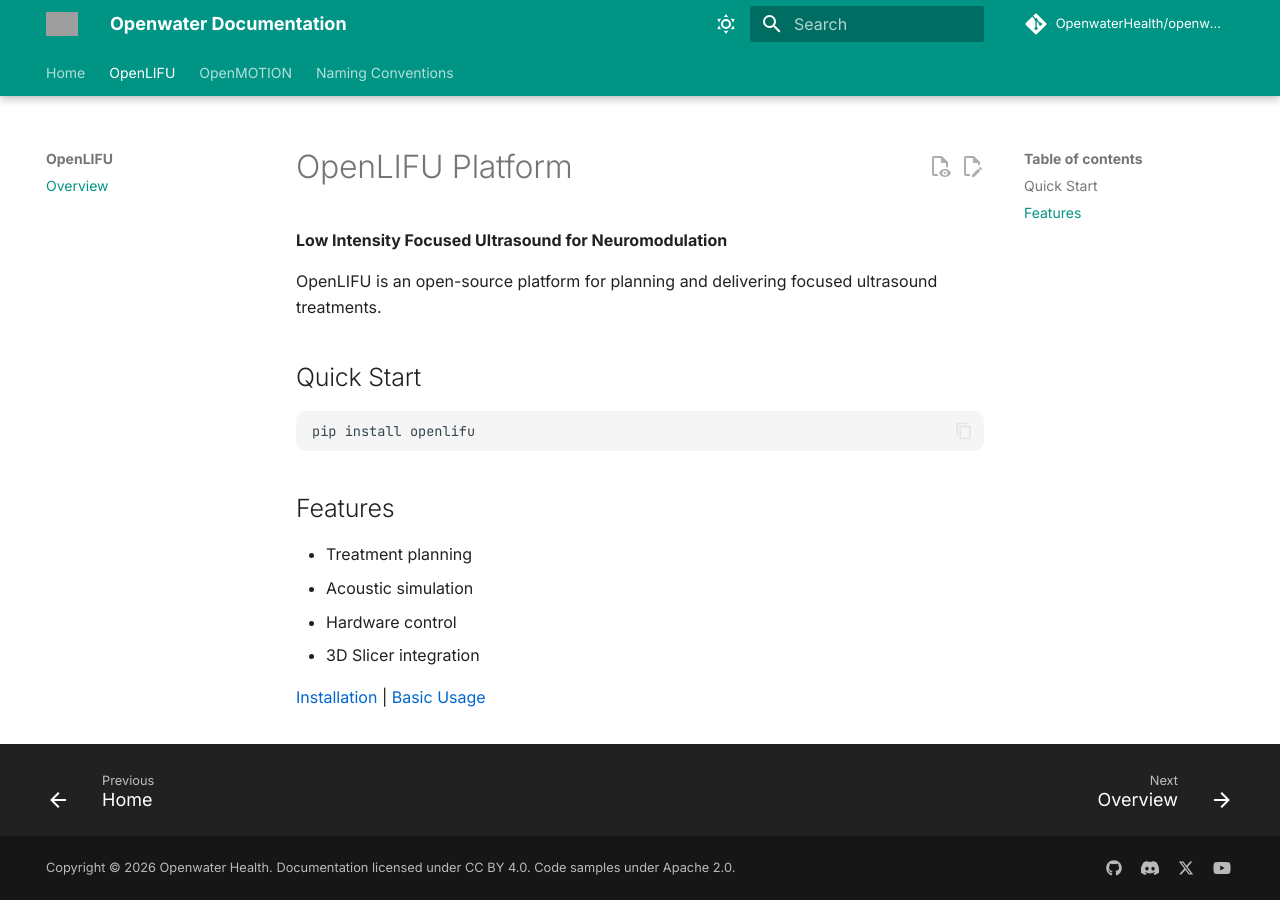
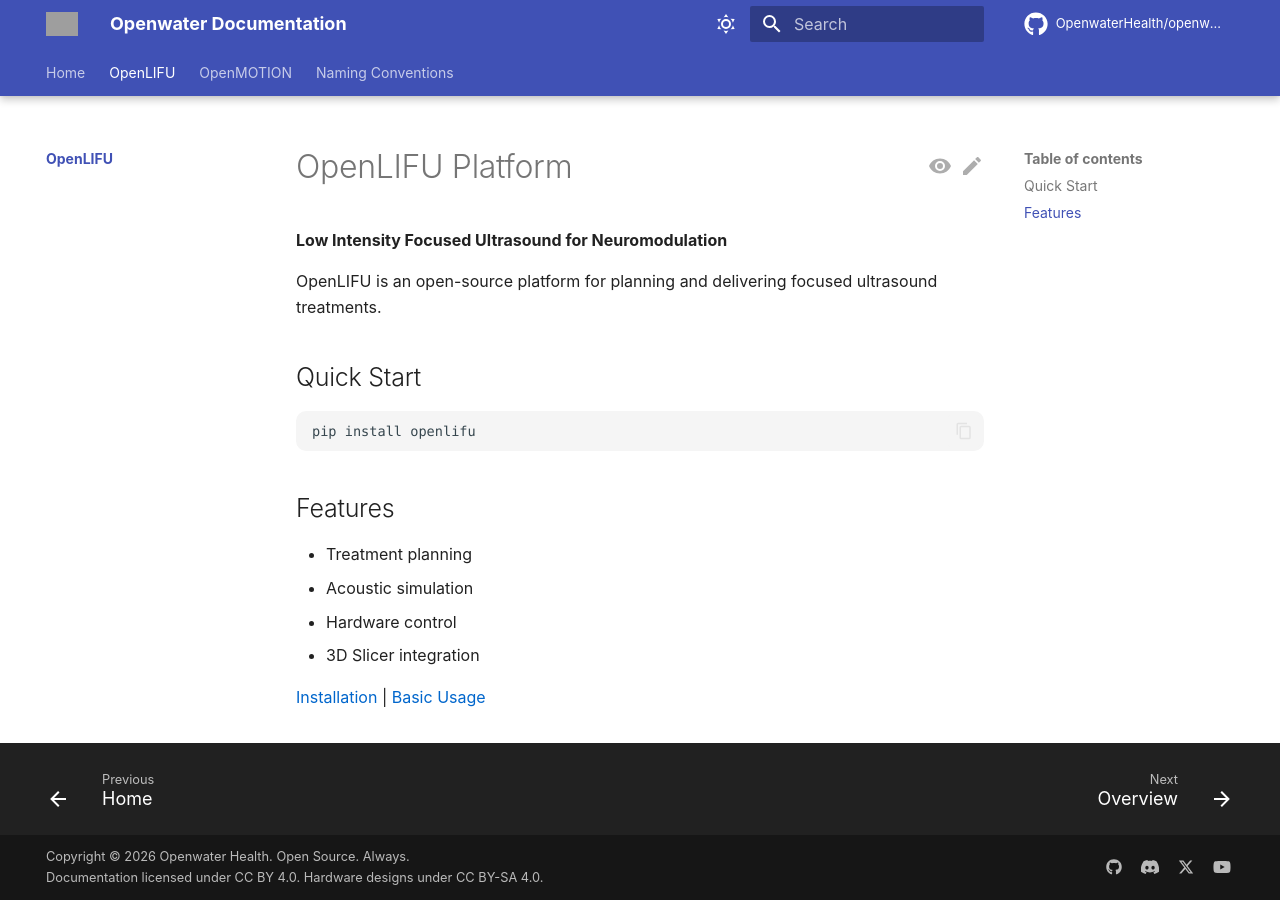
Before and after one commit to OpenwaterHealth/openwater-docs, an MkDocs documentation site: the page built from docs/openlifu/index.md, in a window 1280 px wide. Built offline with MkDocs 1.6.1 and Material for MkDocs 9.7.7, drawn with Linux system fonts in a browser that asks for light colours; comment, search, counter and statistics services are not loaded; grey boxes are pictures that could not be loaded.

Commit message:
Update mkdocs.yml

```diff
--- a/mkdocs.yml
+++ b/mkdocs.yml
@@ -1,12 +1,13 @@
 # =============================================================================
-# Openwater Documentation — MkDocs configuration
+# Openwater Documentation — MkDocs configuration (Openwater brand restyle)
 # =============================================================================
-# Goal: a working build today. Nav references only pages that actually exist.
-# As content lands (Step 3 of the plumbing fix), expand the nav.
+# Visually unified with openwaterhealth.github.io/openwater-community/.
+# Same teal/cyan/navy palette, same hero treatment, same typography.
+# All MkDocs Material features preserved (search, dark mode, code copy, etc).
 # =============================================================================
 
 site_name: Openwater Documentation
-site_description: Open-source medical device platforms — OpenLIFU and OpenMOTION
+site_description: Open-source medical device platforms — Open-LIFU and Open-MOTION
 site_url: https://docs.openwater.health
 site_author: Openwater Health
 
@@ -15,11 +16,11 @@ repo_name: OpenwaterHealth/openwater-docs
 edit_uri: edit/main/docs/
 
 copyright: >
-  Copyright &copy; 2026 Openwater Health.
+  Copyright &copy; 2026 Openwater Health. Open Source. Always.<br>
   Documentation licensed under
   <a href="https://creativecommons.org/licenses/by/4.0/" target="_blank" rel="noopener">CC BY 4.0</a>.
-  Code samples under
-  <a href="https://www.apache.org/licenses/LICENSE-2.0" target="_blank" rel="noopener">Apache 2.0</a>.
+  Hardware designs under
+  <a href="https://creativecommons.org/licenses/by-sa/4.0/" target="_blank" rel="noopener">CC BY-SA 4.0</a>.
 
 # -----------------------------------------------------------------------------
 # Theme
@@ -29,23 +30,19 @@ theme:
   language: en
   logo: assets/openwater-logo.png
   favicon: assets/favicon.ico
-  font:
-    text: Inter
-    code: JetBrains Mono
+  font: false                    # use system font stack to match community site
   palette:
-    # Light mode
+    # Light mode (matches community site default)
     - media: "(prefers-color-scheme: light)"
-      scheme: default
-      primary: teal
-      accent: cyan
+      scheme: openwater
       toggle:
         icon: material/weather-sunny
         name: Switch to dark mode
     # Dark mode
     - media: "(prefers-color-scheme: dark)"
       scheme: slate
-      primary: teal
-      accent: cyan
+      primary: custom
+      accent: custom
       toggle:
         icon: material/weather-night
         name: Switch to light mode
@@ -57,6 +54,7 @@ theme:
     - navigation.sections
     - navigation.top
     - navigation.footer
+    - navigation.indexes
     - search.suggest
     - search.highlight
     - search.share
@@ -66,6 +64,10 @@ theme:
     - content.action.view
     - content.tabs.link
     - toc.follow
+  icon:
+    repo: fontawesome/brands/github
+    edit: material/pencil
+    view: material/eye
 
 extra_css:
   - stylesheets/extra.css
@@ -73,7 +75,7 @@ extra_javascript:
   - javascripts/extra.js
 
 # -----------------------------------------------------------------------------
-# Markdown extensions (matches the syntax already used in docs/index.md)
+# Markdown extensions
 # -----------------------------------------------------------------------------
 markdown_extensions:
   - admonition
@@ -116,9 +118,7 @@ plugins:
       lang: en
 
 # -----------------------------------------------------------------------------
-# Navigation — only pages that exist today
-# Add entries to this list as content is ported. Mkdocs will warn (not fail)
-# on .md files in docs/ that aren't referenced here, which is fine for now.
+# Navigation
 # -----------------------------------------------------------------------------
 nav:
   - Home: index.md
@@ -126,15 +126,19 @@ nav:
       - Overview: openlifu/index.md
   - OpenMOTION:
       - Overview: openmotion/index.md
-  - Naming Conventions: naming-conventions.md  # NOTE: outside docs/, see docs_dir below
-
-# If naming-conventions.md should be served, move it into docs/ in this PR
-# rather than referencing it from outside. See "post-merge cleanup" below.
+      - Best Practices: openmotion/best-practices.md
+      - Contributing: openmotion/contributing.md
+      - The Open-Motion System: openmotion/system.md
+      - Software Development: openmotion/software.md
+      - Hardware Development: openmotion/hardware.md
+      - External Connectivity: openmotion/connectivity.md
+  - Naming Conventions: naming-conventions.md
 
 # -----------------------------------------------------------------------------
 # Extra
 # -----------------------------------------------------------------------------
 extra:
+  homepage: https://openwater.health
   social:
     - icon: fontawesome/brands/github
       link: https://github.com/OpenwaterHealth
@@ -148,12 +152,12 @@ extra:
     - icon: fontawesome/brands/youtube
       link: https://www.youtube.com/channel/UCvoo5XMm3a7wfeiVkBosznw
       name: Subscribe on YouTube
-  generator: false  # hide "Made with Material for MkDocs" footer
+  generator: false
 
 # -----------------------------------------------------------------------------
 # Build behavior
 # -----------------------------------------------------------------------------
-strict: false   # warn but do not fail on broken links during the cleanup arc
+strict: false
 docs_dir: docs
 site_dir: site
 use_directory_urls: true
```
